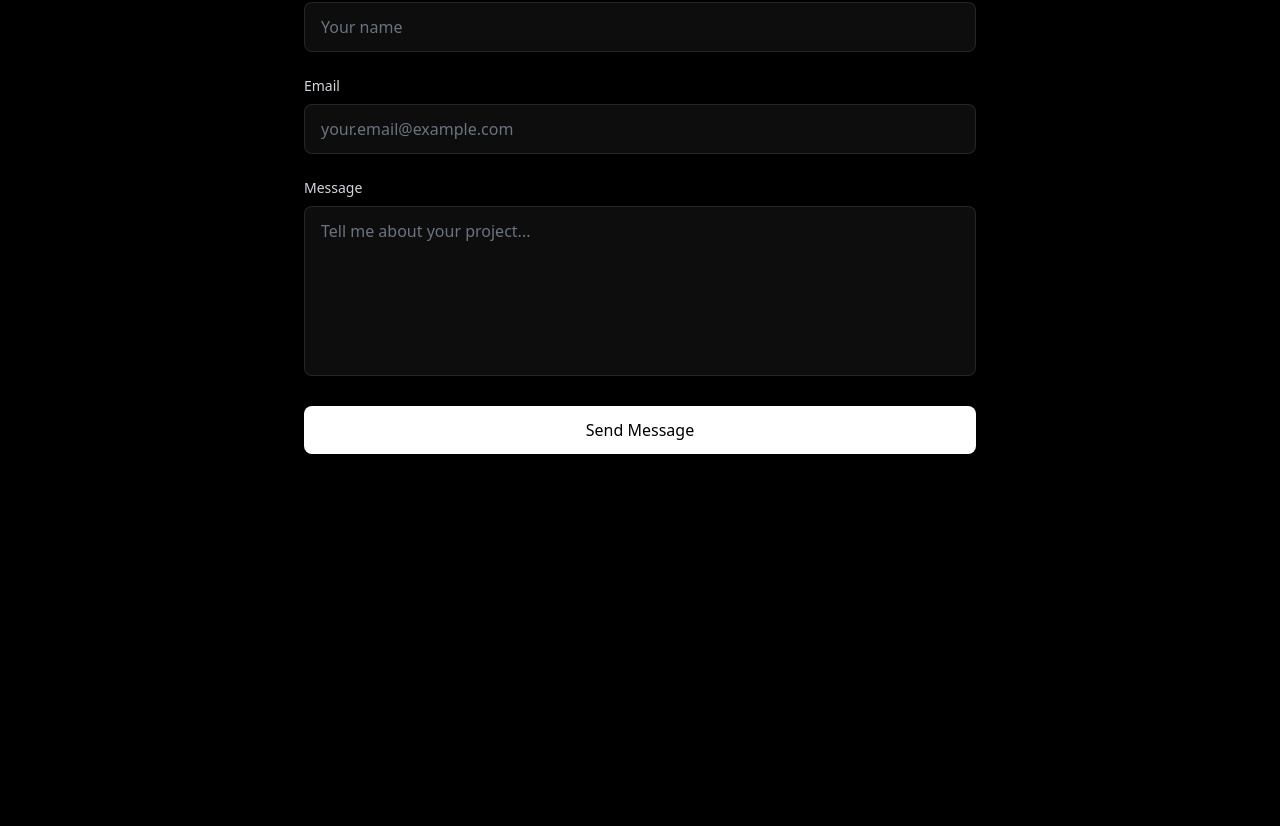
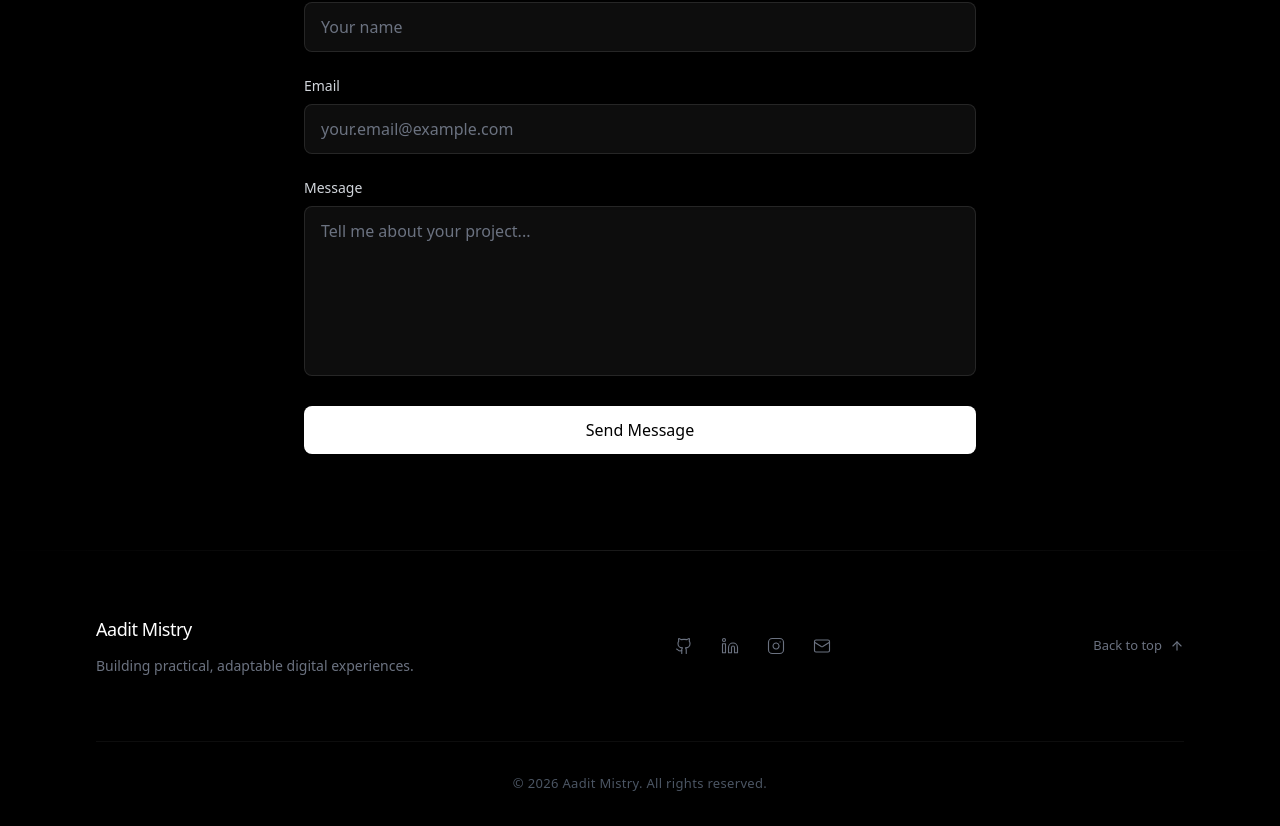
Before and after one commit to AaditMistry1114/personal_portfolio, a React (Vite) app in the folder portfolio/: page / in a window 1280 px wide. Shown: the part 5229-6055 px from the top of the page. Before the commit the page ends 5779 px from the top, so only its background shows below. Built offline with nearby package versions, Linux system fonts and the light colour scheme.

Commit message:
added footer and also added a small card on email icon with copy and toast message

```diff
--- a/portfolio/src/App.tsx
+++ b/portfolio/src/App.tsx
@@ -6,6 +6,7 @@ import Projects from './components/sections/Projects';
 import Inquiry from './components/sections/Inquiry';
 import Experience from './components/sections/Experience';
 import Certificates from './components/sections/Certificates';
+import Footer from './components/layout/Footer';
 
 export default function App() {
   return (
@@ -19,7 +20,8 @@ export default function App() {
         <Experience />
         <Projects />
         <Inquiry />
-      </main>
+        </main>
+        <Footer />
     </div>
   );
 }
--- /dev/null
+++ b/portfolio/src/components/layout/Footer.tsx
@@ -0,0 +1,209 @@
+import {
+  Github,
+  Linkedin,
+  Instagram,
+  Mail,
+  ArrowUp,
+  Check,
+  Copy,
+} from 'lucide-react';
+import { useState, useRef, useEffect } from 'react';
+import type { MouseEvent as ReactMouseEvent } from 'react';
+
+export default function Footer() {
+  const [isEmailCardOpen, setIsEmailCardOpen] = useState(false);
+  const [isCopied, setIsCopied] = useState(false);
+  const [showToast, setShowToast] = useState(false);
+
+  const cardRef = useRef<HTMLDivElement>(null);
+  const email = 'aaditmistry31@gmail.com';
+
+  const socialLinks = [
+    {
+      name: 'GitHub',
+      icon: Github,
+      url: 'https://github.com/AaditMistry1114',
+    },
+    {
+      name: 'LinkedIn',
+      icon: Linkedin,
+      url: 'https://www.linkedin.com/in/aadit-mistry-b5865b317/',
+    },
+    {
+      name: 'Instagram',
+      icon: Instagram,
+      url: 'https://www.instagram.com/_aadicted/',
+    },
+  ];
+
+  const scrollToTop = () => {
+    window.scrollTo({ top: 0, behavior: 'smooth' });
+  };
+
+  const handleEmailClick = () => {
+    setIsEmailCardOpen((prev) => !prev);
+  };
+
+  const handleCopyEmail = async () => {
+    try {
+      await navigator.clipboard.writeText(email);
+      setIsCopied(true);
+      setShowToast(true);
+
+      setTimeout(() => setIsCopied(false), 1500);
+      setTimeout(() => setShowToast(false), 2000);
+    } catch (err) {
+      console.error('Failed to copy email:', err);
+    }
+  };
+
+  // Close email card when clicking outside
+  useEffect(() => {
+    const handleClickOutside = (event: ReactMouseEvent) => {
+      if (cardRef.current && !cardRef.current.contains(event.target as Node)) {
+        setIsEmailCardOpen(false);
+      }
+    };
+
+    if (isEmailCardOpen) {
+      document.addEventListener(
+        'mousedown',
+        handleClickOutside as unknown as EventListener
+      );
+    }
+
+    return () => {
+      document.removeEventListener(
+        'mousedown',
+        handleClickOutside as unknown as EventListener
+      );
+    };
+  }, [isEmailCardOpen]);
+
+  return (
+    <footer className="w-full bg-black relative">
+      {/* Toast */}
+      <div
+        className={`fixed top-6 left-1/2 -translate-x-1/2 z-50 transition-all duration-300 ${
+          showToast
+            ? 'opacity-100 translate-y-0'
+            : 'opacity-0 -translate-y-2 pointer-events-none'
+        }`}
+      >
+        <div className="bg-white/10 backdrop-blur-sm border border-white/20 rounded-lg px-4 py-2.5 flex items-center gap-2">
+          <Check className="w-4 h-4 text-green-400" strokeWidth={2} />
+          <span className="text-sm text-white font-medium">
+            Email copied to clipboard
+          </span>
+        </div>
+      </div>
+
+      {/* Divider */}
+      <div className="h-px bg-gradient-to-r from-transparent via-white/10 to-transparent" />
+
+      <div className="max-w-6xl mx-auto px-6 lg:px-8">
+        <div className="py-16 flex flex-col md:flex-row items-start md:items-center justify-between gap-12">
+          {/* Left */}
+          <div className="space-y-3">
+            <h3 className="text-lg font-medium text-white tracking-tight">
+              Aadit Mistry
+            </h3>
+            <p className="text-sm text-gray-500 max-w-xs leading-relaxed">
+              Building practical, adaptable digital experiences.
+            </p>
+          </div>
+
+          {/* Center */}
+          <div className="relative">
+            <nav className="flex items-center gap-1" aria-label="Social links">
+              {socialLinks.map((link) => {
+                const Icon = link.icon;
+                return (
+                  <a
+                    key={link.name}
+                    href={link.url}
+                    target="_blank"
+                    rel="noopener noreferrer"
+                    className="p-3 text-gray-500 hover:text-white transition-all duration-200 hover:-translate-y-0.5"
+                    aria-label={link.name}
+                  >
+                    <Icon className="w-[18px] h-[18px]" strokeWidth={1.5} />
+                  </a>
+                );
+              })}
+
+              <button
+                onClick={handleEmailClick}
+                className="p-3 text-gray-500 hover:text-white transition-all duration-200 hover:-translate-y-0.5"
+                aria-label="Email"
+              >
+                <Mail className="w-[18px] h-[18px]" strokeWidth={1.5} />
+              </button>
+            </nav>
+
+            {/* Email card */}
+            <div
+              ref={cardRef}
+              className={`absolute bottom-full left-1/2 -translate-x-1/2 mb-3 w-72 transition-all duration-300 ${
+                isEmailCardOpen
+                  ? 'opacity-100 translate-y-0 pointer-events-auto'
+                  : 'opacity-0 translate-y-2 pointer-events-none'
+              }`}
+            >
+              <div className="bg-white/5 backdrop-blur-sm border border-white/10 rounded-lg p-4 space-y-3">
+                <div>
+                  <p className="text-xs text-gray-500 uppercase tracking-wider">
+                    Email Address
+                  </p>
+                  <p className="text-sm text-white font-mono">{email}</p>
+                </div>
+
+                <button
+                  onClick={handleCopyEmail}
+                  disabled={isCopied}
+                  className={`w-full py-2 px-3 rounded-md text-sm font-medium flex items-center justify-center gap-2 transition-all ${
+                    isCopied
+                      ? 'bg-green-500/10 text-green-400 border border-green-500/20'
+                      : 'bg-white/5 text-gray-300 border border-white/10 hover:bg-white/10 hover:text-white'
+                  }`}
+                >
+                  {isCopied ? (
+                    <>
+                      <Check className="w-4 h-4" />
+                      Copied ✓
+                    </>
+                  ) : (
+                    <>
+                      <Copy className="w-4 h-4" />
+                      Copy email
+                    </>
+                  )}
+                </button>
+              </div>
+
+              <div className="absolute -bottom-1.5 left-1/2 -translate-x-1/2 w-3 h-3 bg-white/5 border-b border-r border-white/10 rotate-45" />
+            </div>
+          </div>
+
+          {/* Right */}
+          <button
+            onClick={scrollToTop}
+            className="hidden md:flex items-center gap-2 text-[13px] font-medium text-gray-500 hover:text-white group"
+          >
+            <span className="relative">
+              Back to top
+              <span className="absolute -bottom-0.5 left-0 w-0 h-px bg-white transition-all group-hover:w-full" />
+            </span>
+            <ArrowUp className="w-3.5 h-3.5 group-hover:-translate-y-0.5 transition-transform" />
+          </button>
+        </div>
+
+        <div className="border-t border-white/5 py-8">
+          <p className="text-[13px] text-gray-600 text-center font-light tracking-wide">
+            © 2026 Aadit Mistry. All rights reserved.
+          </p>
+        </div>
+      </div>
+    </footer>
+  );
+}
```
